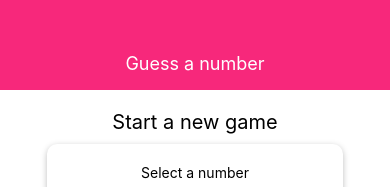
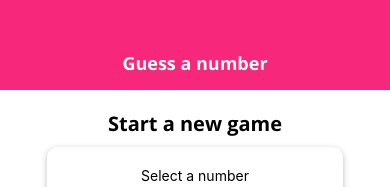
Before and after one commit to edayan/guess-a-number, a React Native app: screen / in a window 390 px wide. Shown: the top 187 px of the page. Built offline with nearby package versions, Linux system fonts and the light colour scheme.

Commit message:
installing new fonts and using those

```diff
--- a/App.js
+++ b/App.js
@@ -1,15 +1,30 @@
 import React, {useState} from 'react';
 import {StyleSheet, View} from 'react-native';
+import * as Font from 'expo-font';
+import {AppLoading} from 'expo'
 
 import Header from './components/Header'
 import StartGameScreen from './screens/StartGameScreen'
 import GameScreen from "./screens/GameScreen";
 import GameOverScreen from "./screens/GameOverScreen";
 
+const fetchFonts = () => {
+    return Font.loadAsync({
+        'open-sans': require('./assets/fonts/OpenSans-Regular.ttf'),
+        'open-sans-bold': require('./assets/fonts/OpenSans-Bold.ttf')
+    });
+}
+
 export default function App() {
-
     const [userNumber, setUserNumber] = useState();
     const [guessRounds, setGuessRounds] = useState(0);
+    const [dataLoaded, setDataLoaded] = useState(false);
+
+    if (!dataLoaded) {
+        return <AppLoading startAsync={fetchFonts}
+                           onFinish={() => setDataLoaded(true)}
+                           onError={err => console.log(err)}/>
+    }
 
     const startNameHandler = (selectedNumber) => {
         setUserNumber(selectedNumber);
@@ -27,10 +42,13 @@
 
     let content = <StartGameScreen onStartGame={startNameHandler}/>
     if (userNumber && guessRounds <= 0) {
-        content = <GameScreen userChoice={userNumber} onGameOver={gameOverHandler}/>
+        content = <GameScreen
+            userChoice={userNumber}
+            onGameOver={gameOverHandler}/>
     } else if (guessRounds > 0) {
-        content = <GameOverScreen numberOfRounds={guessRounds} userNumber={userNumber}
-                                  onNewGame={newGameHandler}/>
+        content = <GameOverScreen
+            numberOfRounds={guessRounds}  userNumber={userNumber}
+            onNewGame={newGameHandler}/>
     }
 
     return (
--- a/components/Header.js
+++ b/components/Header.js
@@ -22,7 +22,8 @@
     },
     headerTitle: {
         color: `white`,
-        fontSize: 18
+        fontSize: 18,
+        fontFamily: 'open-sans-bold'
     }
 });
 
--- a/package.json
+++ b/package.json
@@ -9,6 +9,7 @@
   },
   "dependencies": {
     "expo": "~38.0.8",
+    "expo-font": "~8.2.1",
     "expo-status-bar": "^1.0.2",
     "react": "~16.11.0",
     "react-dom": "~16.11.0",
--- a/screens/StartGameScreen.js
+++ b/screens/StartGameScreen.js
@@ -88,7 +88,8 @@
     },
     title: {
         fontSize: 20,
-        marginVertical: 10
+        marginVertical: 10,
+        fontFamily: 'open-sans-bold'
     },
     inputContainer: {
         width: '80%',
```
Also changed, not shown: assets/fonts/OpenSans-Bold.ttf (added), assets/fonts/OpenSans-Regular.ttf (added), constants/default-styles.js (added).
